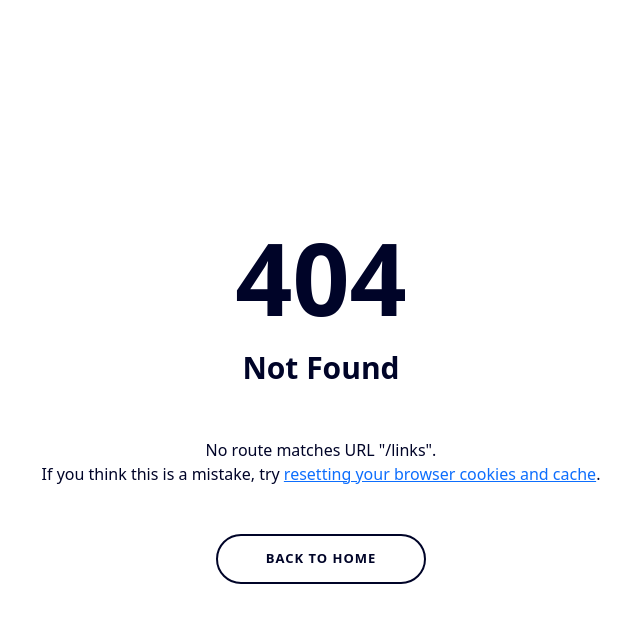
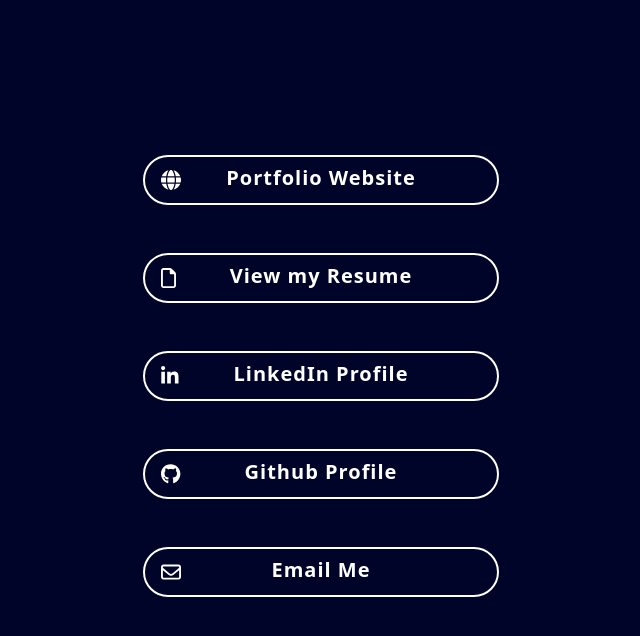
Before and after one commit to alis-khadka/portfolio, a React (Create React App) app: page /links in a window 1280 px wide. Before the commit this address had no page. Shown: the top 636 px of the page, without its empty margins (319-959 px from the left). Built offline with nearby package versions, Linux system fonts and the light colour scheme.

Commit message:
feat(): share links page

```diff
--- /dev/null
+++ b/src/LinksPage.js
@@ -0,0 +1,51 @@
+import './LinksPage.scss';
+
+import { FontAwesomeIcon } from '@fortawesome/react-fontawesome';
+import { faGlobe } from '@fortawesome/free-solid-svg-icons';
+import { faFile, faEnvelope } from '@fortawesome/free-regular-svg-icons';
+import { faGithub, faLinkedinIn } from '@fortawesome/free-brands-svg-icons';
+
+const portfolioAddress = 'https://prashantkhadka.com';
+const resumeAddress = 'https://prashantkhadka.com/resume';
+const linkedinAddress = 'https://www.linkedin.com/in/prashantkhadka/';
+const githubAddress = 'https://github.com/alis-khadka';
+const emailAddress = 'mailto: prashant.khadka052@gmail.com';
+
+function LinksPage() {
+    return (
+        <div className='links-page-container d-flex flex-column justify-content-center align-items-center px-5'>
+            <a className='link-btn btn fs-5 px-5 position-relative mb-5' href={portfolioAddress} target='_blank' rel='noreferrer'>
+                <span className='link-logo ms-3 mt-2'>
+                    <FontAwesomeIcon icon={faGlobe} />
+                </span>
+                Portfolio Website
+            </a>
+            <a className='link-btn two btn fs-5 px-5 position-relative mb-5' href={resumeAddress} target='_blank' rel='noreferrer'>
+                <span className='link-logo ms-3 mt-2'>
+                    <FontAwesomeIcon icon={faFile} />
+                </span>
+                View my Resume
+            </a>
+            <a className='link-btn three btn fs-5 px-5 position-relative mb-5' href={linkedinAddress} target='_blank' rel='noreferrer'>
+                <span className='link-logo ms-3 mt-2'>
+                    <FontAwesomeIcon icon={faLinkedinIn} />
+                </span>
+                LinkedIn Profile
+            </a>
+            <a className='link-btn four btn fs-5 px-5 position-relative mb-5' href={githubAddress} target='_blank' rel='noreferrer'>
+                <span className='link-logo ms-3 mt-2'>
+                    <FontAwesomeIcon icon={faGithub} />
+                </span>
+                Github Profile
+            </a>
+            <a className='link-btn five btn fs-5 px-5 position-relative mb-5' href={emailAddress} target='_blank' rel='noreferrer'>
+                <span className='link-logo ms-3 mt-2'>
+                    <FontAwesomeIcon icon={faEnvelope} />
+                </span>
+                Email Me
+            </a>
+        </div>
+    );
+}
+
+export default LinksPage;
--- /dev/null
+++ b/src/LinksPage.scss
@@ -0,0 +1,63 @@
+.links-page-container {
+    position: fixed;
+	top: 0;
+	left: 0;
+	height: 100%;
+    width: 100%;
+    background: #000428;
+    letter-spacing: 1px;
+    line-height: 1.4;
+
+    .link-btn {
+        background: transparent;
+        color: #FFFFFF;
+        border: 2px solid #FFFFFF;
+        border-radius: 40px;
+        width: 30%;
+        height: 50px;
+        transition: all 0.3s ease 0s;
+        animation: link-btn;
+        animation-duration: 2s;
+        animation-fill-mode: backwards;
+        font-weight: bolder;
+    }
+
+    .two {
+        animation-duration: 2s;
+    }
+
+    .three {
+        animation-duration: 2.4s;
+    }
+
+    .four {
+        animation-duration: 2.8s;
+    }
+
+    .five {
+        animation-duration: 3.2s;
+    }
+
+    @keyframes link-btn {
+        0% {
+          opacity: 0;
+          transform: translateX(200px);
+        }
+        100% {
+          opacity: 1;
+          transform: translateX(0);
+        }
+    }
+
+    .link-btn:hover {
+		color: rgba(0, 4, 40, 1);
+		background: rgba(255, 255, 255, 1);
+		border: 2px solid rgba(255, 255, 255, 1);
+	}
+
+    .link-logo {
+        position: absolute;
+        left: 0;
+        top: 0;
+    }
+}
--- a/src/components/Notice.js
+++ b/src/components/Notice.js
@@ -2,7 +2,7 @@ import './Notice.scss';
 
 import TypeIt from "typeit-react";
 
-function Notice(props) {
+function Notice() {
     return (
         <p className="notice">
             I'm looking for <span className='fw-bold fs-5 hover-underline-animation'>Software Engineering Intern</span> role!!!
--- a/src/index.js
+++ b/src/index.js
@@ -6,6 +6,7 @@ import {
 } from "react-router-dom";
 import './index.scss';
 import App from './App';
+import LinksPage from './LinksPage';
 import Resume from './Resume';
 import reportWebVitals from './reportWebVitals';
 import { Analytics } from '@vercel/analytics/react';
@@ -23,6 +24,11 @@ const router = createBrowserRouter([
     element: <Resume />,
     errorElement: <ErrorPage />
   },
+  {
+    path: "/links",
+    element: <LinksPage />,
+    errorElement: <ErrorPage />
+  },
 ]);
 
 const root = ReactDOM.createRoot(document.getElementById('root'));
```
